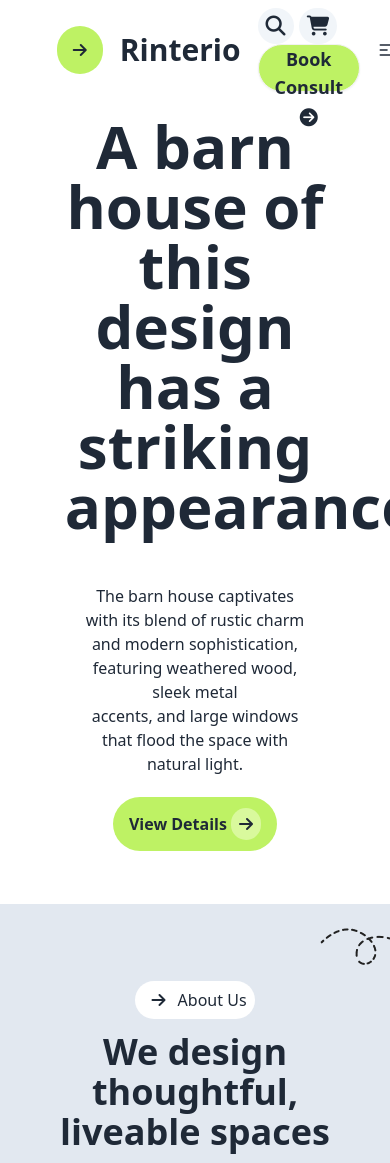
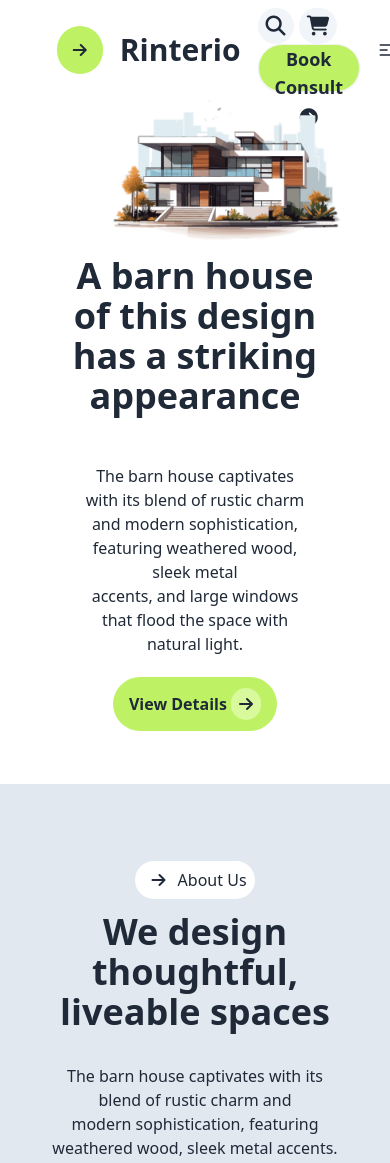
Before and after one commit to Mohammadzakaria2024/New-site-Rinterio, a plain HTML site: page index.html in a window 390 px wide. Shown: the top 1163 px of the page. Drawn offline with nearby package versions, Linux system fonts and the light colour scheme.

Commit message:
work finish

```diff
--- a/index.html
+++ b/index.html
@@ -74,8 +74,8 @@
         </div>
       </div>
       <div class="  w-9/12 mx-auto font-Manrope text-center	items-center grid-1">
-        <div class="lg: justify-center ml-80  md: ml-24"><img src="banner.png"></div>
-        <h1 class=" lg : text-6xl font-extrabold leading-1 p-4   text-3xl">A barn house of this design has a striking appearance</h1>
+        <div class="justify-center  ml-16  lg:ml-80"><img src="banner.png"></div>
+        <h1 class="   font-extrabold leading-1 p-4   text-4xl  lg:text-6xl">A barn house of this design has a striking appearance</h1>
         <p class="p-8">The barn house captivates with its blend of rustic charm and modern sophistication, featuring weathered wood, sleek metal <br> accents, and large windows that flood the space with natural light.</p>
         <a class="bg-lime-300 rounded-full p-4 font-bold">View Details
           <i class="fa-solid fa-arrow-right bg-lime-200 rounded-full p-2"></i>
@@ -87,7 +87,7 @@
       </div>
 
       <div class="bg-slate-200 my-16 pb-16">
-        <img src="Vector.png" class=" absolute my-6 ml-80" class="sm:hidden lg:block">
+        <img src="Vector.png" class=" absolute my-6 ml-80  hidden lg:block">
       <div class="w-9/12 mx-auto font-Manrope text-staet	items-center flex m-4 my-16 py-20 grid   md:grid-cols-2  grid-cols-1 text-center">
        <div class="9/12">
 
```
